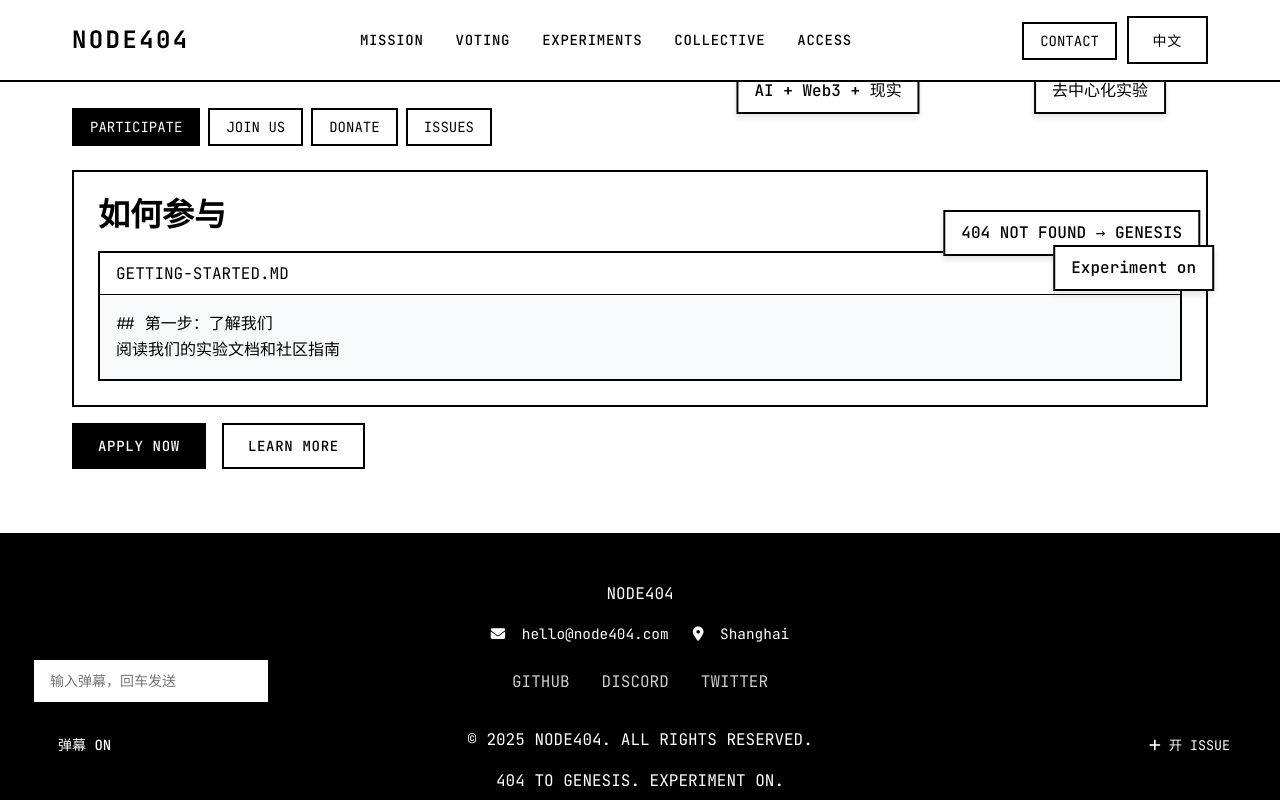
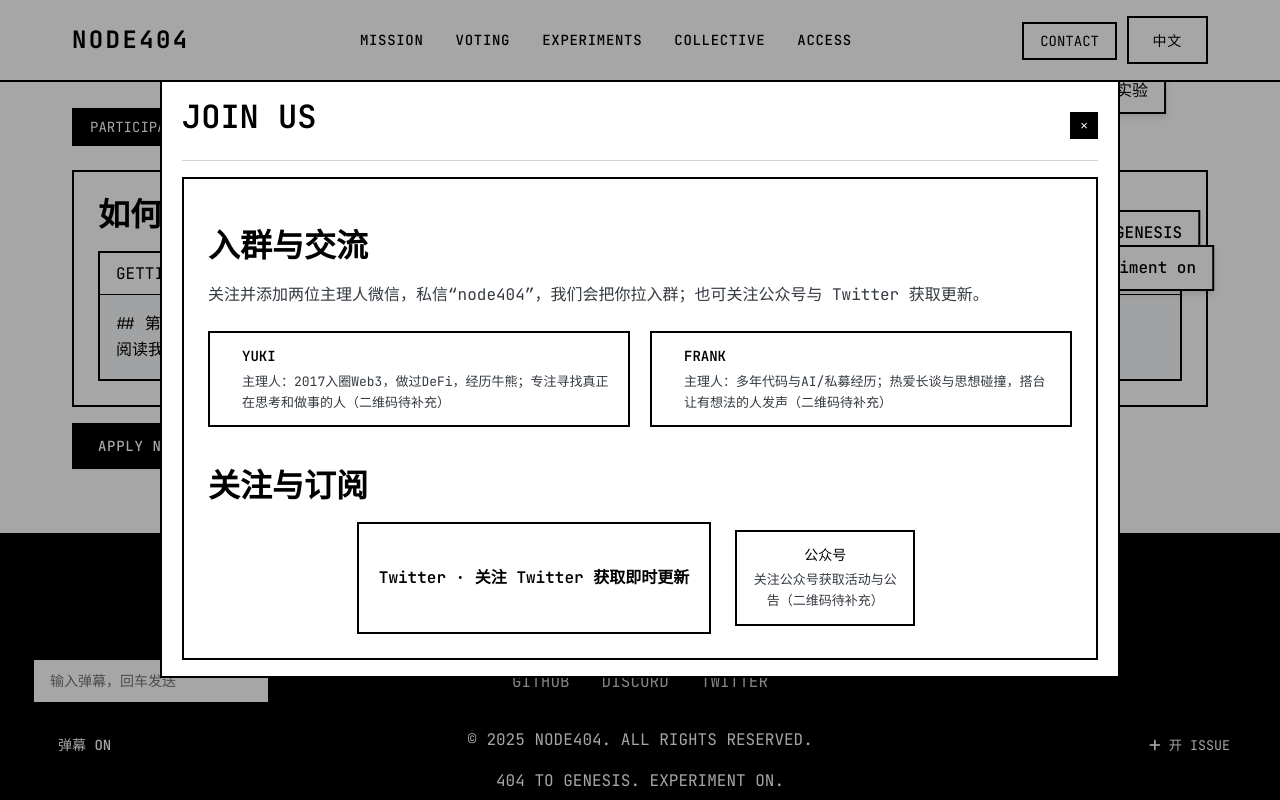
Before and after one commit to frankfika/node404, a plain HTML site: page index.html in a window 1280 px wide. Both pictures are taken after a click on the button "APPLY NOW". Shown: the part 3150-3950 px from the top of the page. Drawn offline with Linux system fonts and the light colour scheme.

Commit message:
fix(apply): 弹窗使用 Join Us 内容并重现打字动画\nstyle(modal): 扩展弹窗宽度，修正两列卡片布局与边距

```diff
--- a/script.js
+++ b/script.js
@@ -29,6 +29,7 @@
     initVoting();
     initIssueSystem();
     initAccessTabs();
+    initApplyDialog();
     loadDonationWallets();
     loadSocialCards();
     loadHostQRCodes();
@@ -316,6 +317,61 @@
     });
     const initial = (tabs.find(t => t.classList.contains('active')) || tabs[0]);
     if (initial) setActive(initial.dataset.tab);
+  }
+
+  function initApplyDialog() {
+    const applyBtn = document.querySelector('#participateContent .access-actions .btn.btn-primary');
+    if (!applyBtn) return;
+    let panel = document.getElementById('applyPanel');
+    if (!panel) {
+      panel = document.createElement('div');
+      panel.className = 'issue-panel';
+      panel.id = 'applyPanel';
+      const modal = document.createElement('div');
+      modal.className = 'issue-modal';
+      const header = document.createElement('div');
+      header.className = 'issue-header';
+      const h3 = document.createElement('h3');
+      h3.id = 'applyTitle';
+      h3.textContent = 'JOIN US';
+      const closeBtn = document.createElement('button');
+      closeBtn.className = 'close-issue';
+      closeBtn.id = 'closeApply';
+      closeBtn.textContent = '×';
+      header.appendChild(h3);
+      header.appendChild(closeBtn);
+      const content = document.createElement('div');
+      content.id = 'applyContent';
+      modal.appendChild(header);
+      modal.appendChild(content);
+      panel.appendChild(modal);
+      document.body.appendChild(panel);
+      function closePanel(){ panel.classList.remove('active'); }
+      closeBtn.addEventListener('click', closePanel);
+      panel.addEventListener('click', (e) => { if (e.target === panel) closePanel(); });
+    }
+    const content = document.getElementById('applyContent');
+    const source = document.querySelector('#contactContent .access-card');
+    applyBtn.addEventListener('click', () => {
+      if (!content || !source) return;
+      content.innerHTML = '';
+      const cloned = source.cloneNode(true);
+      content.appendChild(cloned);
+      cloned.querySelectorAll('.terminal-content').forEach(terminal => {
+        const text = terminal.innerHTML;
+        terminal.innerHTML = '';
+        let i = 0;
+        const typeWriter = () => {
+          if (i < text.length) {
+            terminal.innerHTML = text.substring(0, i + 1);
+            i++;
+            setTimeout(typeWriter, Math.random() * 50 + 20);
+          }
+        };
+        setTimeout(typeWriter, 400);
+      });
+      panel.classList.add('active');
+    });
   }
 
   function loadHostQRCodes() {
@@ -727,8 +783,8 @@
     // issue wall
     const wallTitle=q('#issueWall h2'); if(wallTitle) wallTitle.textContent=t.issues.title;
     ['#issueList','#issueListAccess'].forEach(id=>{ const el=q(id); if(el && el.children.length===1 && el.textContent.includes('暂无 Issue')) el.innerHTML=`<div class="issue-item"><p>${t.issues.empty}</p></div>`; });
-    // issue panel
     const panelTitle=q('#issuePanel .issue-header h3'); if(panelTitle) panelTitle.textContent=t.issuePanel.title;
+    const applyPanelTitle=q('#applyPanel .issue-header h3'); if(applyPanelTitle) applyPanelTitle.textContent=t.participate.title;
     const cancelBtn=q('#cancelIssue'); if(cancelBtn) cancelBtn.textContent=t.buttons.cancel;
     const submitBtn=q('#submitIssue'); if(submitBtn) submitBtn.textContent=t.buttons.submit;
     const titlePh=q('#issueTitle'); if(titlePh) titlePh.placeholder=t.placeholders.issueTitle;
--- a/styles.css
+++ b/styles.css
@@ -1006,12 +1006,15 @@ a:hover {
 }
 
 .issue-modal {
-  width: min(680px, 92%);
+  width: min(960px, 92%);
   margin: 10vh auto 0;
   background: var(--white);
   border: 2px solid var(--black);
   padding: 1rem 1.25rem;
 }
+
+.issue-modal .access-card { margin: 0; }
+.issue-modal #hostGrid { grid-template-columns: repeat(2, minmax(320px, 1fr)); }
 
 .issue-header,
 .issue-form {
```
